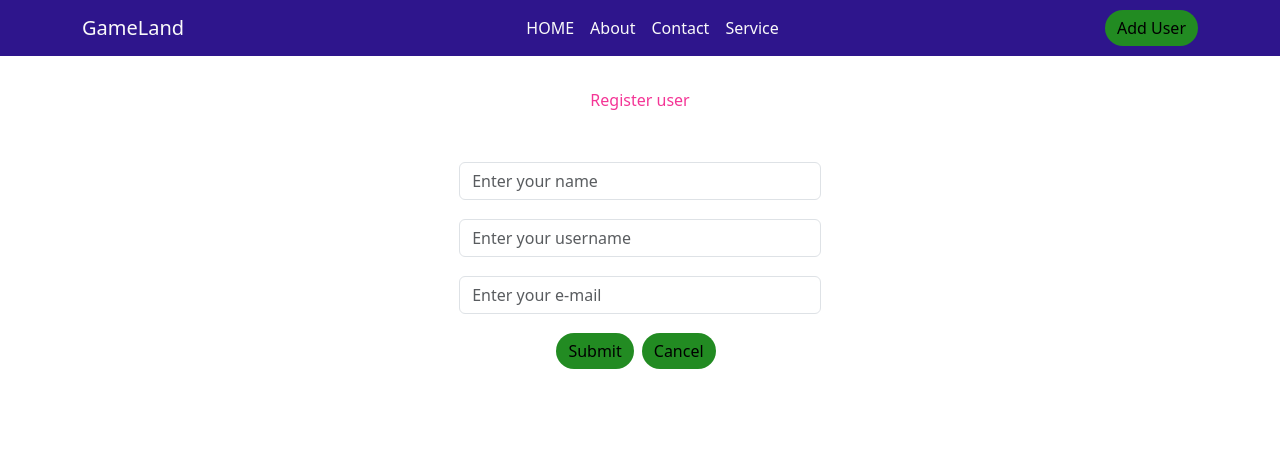
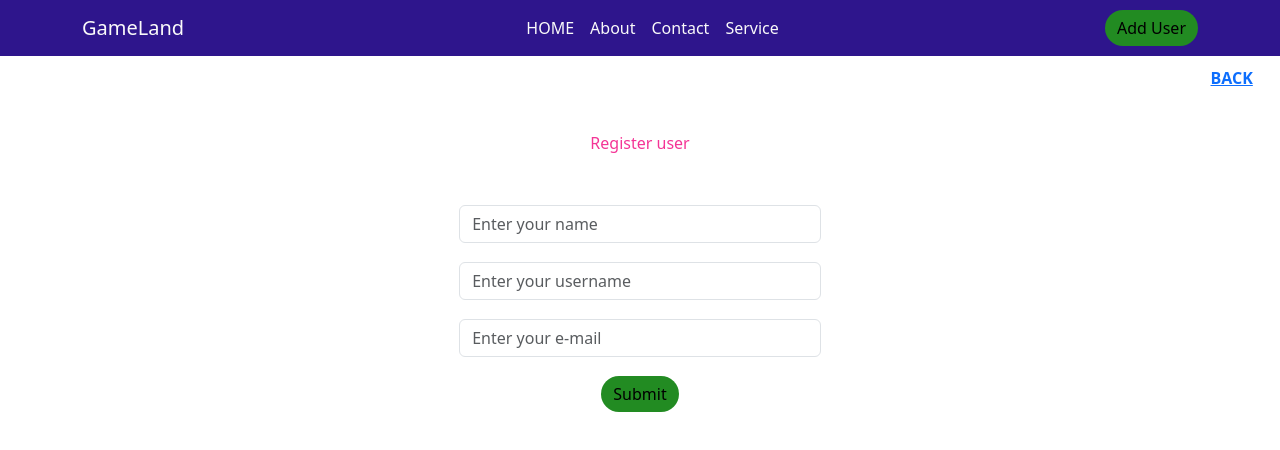
Before and after one commit to julyanny57/FrontEndProject, a React (Create React App) app in the folder my-app/: page /adduser in a window 1280 px wide. Shown: the top 450 px of the page. Built offline with nearby package versions, Linux system fonts and the light colour scheme; what react-unity-webgl would draw is missing.

Commit message:
Fixed the issue at clicking the Cancel button a new user is added.

```diff
--- a/my-app/src/App.css
+++ b/my-app/src/App.css
@@ -123,3 +123,7 @@
   border-radius: 20px;
   color: black;
 }
+
+.bold-text {
+  font-weight: bold;
+}
--- a/my-app/src/users/AddUser.js
+++ b/my-app/src/users/AddUser.js
@@ -2,6 +2,7 @@ import React, {useState} from "react";
 import {Box} from "@mui/material";
 import axios from "axios";
 import { useNavigate } from "react-router-dom";
+import { Link } from "react-router-dom";
 
 export default function AddUser() {
 
@@ -29,6 +30,19 @@ export default function AddUser() {
 
     return (
         <Box>
+
+            <Box style={{
+                display: 'flex',
+                alignItems: 'right',
+                justifyContent: 'right',
+                padding: '0.6rem 1.2rem',
+                border: 'none',
+            }}>
+                <Link className="bold-text mx-2"to="/">
+                    BACK
+                </Link>
+            </Box>
+
             <Box
                 style={{
                     display: 'flex',
@@ -44,14 +58,15 @@ export default function AddUser() {
                 <Box style={{
                     display: 'flex',
                     alignItems: 'center',
-                        justifyContent: 'center'}}>
+                    justifyContent: 'center'
+                }}>
                     <Box style={{
                         display: 'flex',
                         alignItems: 'center',
                         justifyContent: 'center',
                         padding: '0.6rem 1.2rem',
                         border: 'none',
-                    width:400,
+                        width: 400,
                     }}>
                         <input
                             type={"text"}
@@ -59,7 +74,7 @@ export default function AddUser() {
                             placeholder="Enter your name"
                             name="name"
                             value={name}
-                    onChange={(e)=>onInputChange(e)}
+                            onChange={(e) => onInputChange(e)}
                         />
                     </Box>
                 </Box>
@@ -72,14 +87,15 @@ export default function AddUser() {
                 <Box style={{
                     display: 'flex',
                     alignItems: 'center',
-                    justifyContent: 'center'}}>
+                    justifyContent: 'center'
+                }}>
                     <Box style={{
                         display: 'flex',
                         alignItems: 'center',
                         justifyContent: 'center',
                         padding: '0.6rem 1.2rem',
                         border: 'none',
-                width:400,
+                        width: 400,
                     }}>
                         <input
                             type={"text"}
@@ -87,7 +103,7 @@ export default function AddUser() {
                             placeholder="Enter your username"
                             name="username"
                             value={username}
-                    onChange={(e)=>onInputChange(e)}
+                            onChange={(e) => onInputChange(e)}
                         />
                     </Box>
                 </Box>
@@ -108,7 +124,7 @@ export default function AddUser() {
                         justifyContent: 'center',
                         padding: '0.6rem 1.2rem',
                         border: 'none',
-                width:400,
+                        width: 400,
                     }}>
                         <input
                             type={"text"}
@@ -116,7 +132,7 @@ export default function AddUser() {
                             placeholder="Enter your e-mail"
                             name="email"
                             value={email}
-                    onChange={(e)=>onInputChange(e)}
+                            onChange={(e) => onInputChange(e)}
                         />
                     </Box>
                 </Box>
@@ -130,9 +146,6 @@ export default function AddUser() {
                     <button type="submit" className="btn btn-outline-primary">
                         Submit
                     </button>
-                    <button className="btn btn-outline-danger mx-2" to="/">
-                        Cancel
-                    </button>
                 </Box>
             </form>
         </Box>
```
Lines whose indentation alone changed are shown as unchanged.
